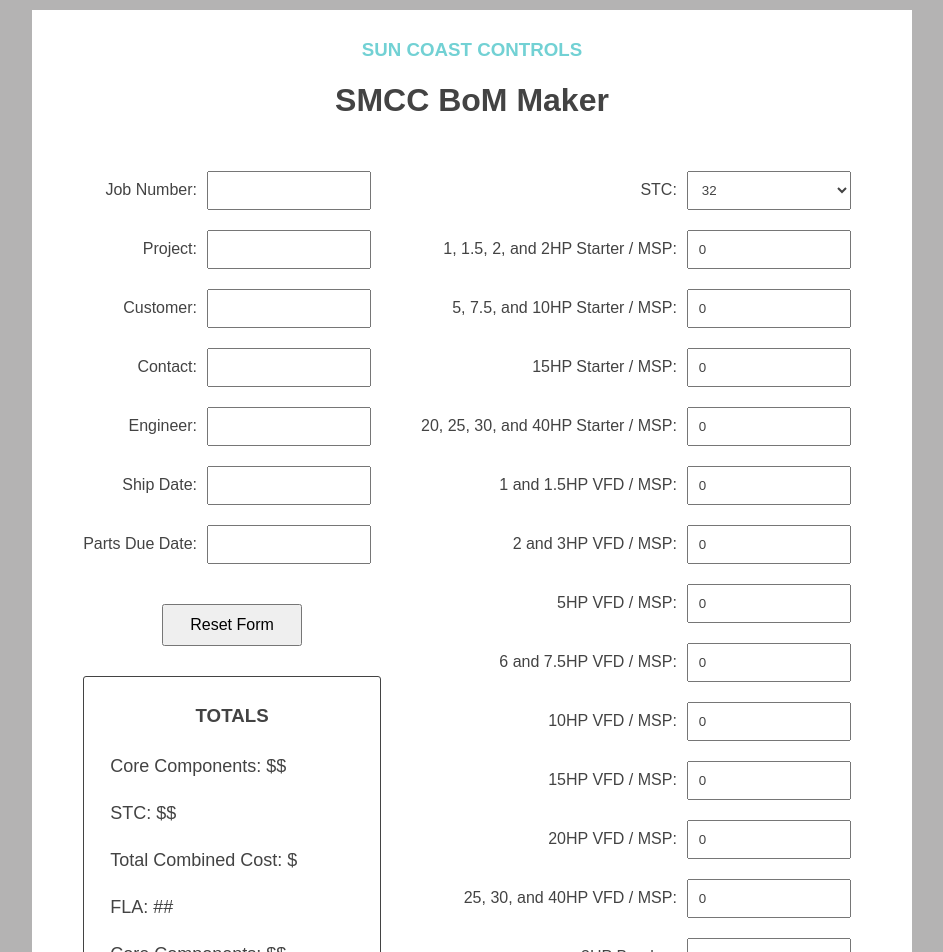
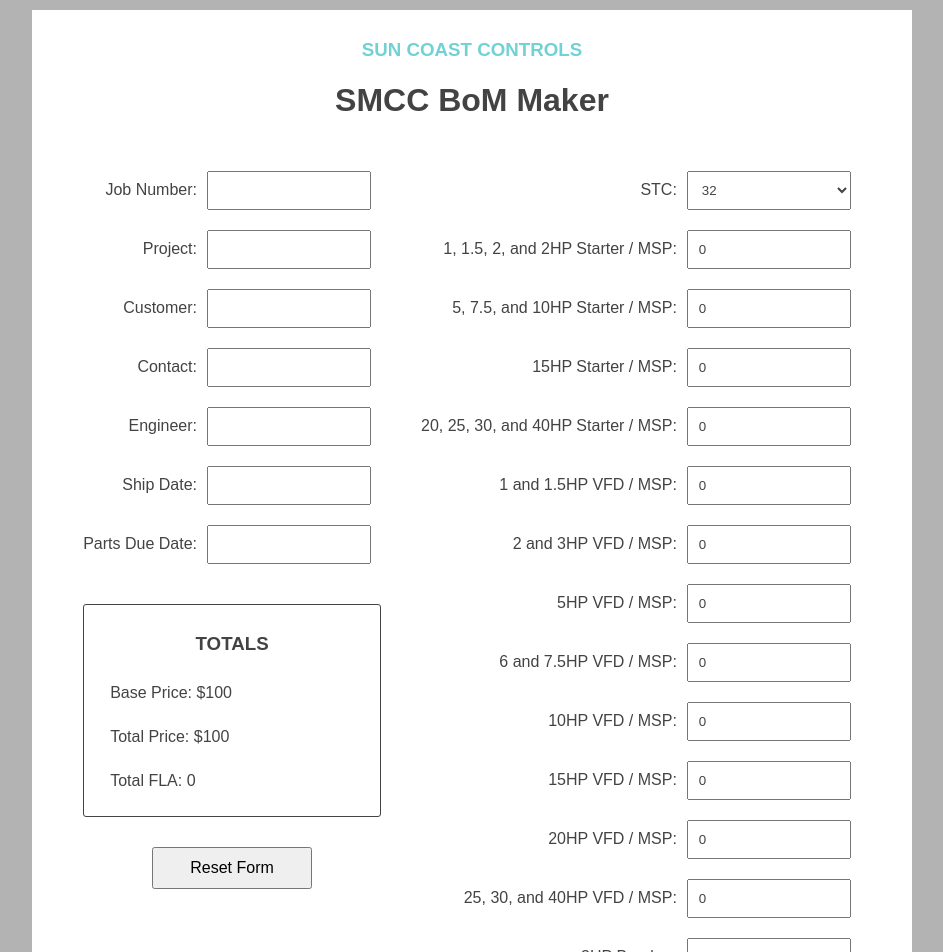
Before and after one commit to adashe/smcc-bom-maker, a React (Create React App) app: page / in a window 1280 px wide. Shown: the top 952 px of the page, without its empty margins (168-1111 px from the left). Built offline with nearby package versions, Linux system fonts and the light colour scheme.

Commit message:
built setter functions

```diff
--- a/src/App.js
+++ b/src/App.js
@@ -2,6 +2,8 @@ import { useState } from "react";
 import { ComponentForm } from "./ComponentForm";
 import { ProjectForm } from "./ProjectForm";
 import { Button } from "./Button";
+import { Totals } from "./Totals";
+import { Header } from "./Header";
 
 export default function App() {
     let initialAssem = {
@@ -24,9 +26,39 @@ export default function App() {
         breaker15hp: 0,
     };
     const [assembly, setAssembly] = useState(initialAssem);
+    const [basePrice, setBasePrice] = useState(100);
+    const [totalPrice, setTotalPrice] = useState(basePrice);
+    const [totalFLA, setTotalFLA] = useState(0);
 
     function handleReset() {
         setAssembly(initialAssem);
+        setBasePrice(100);
+        setTotalPrice(basePrice);
+        setTotalFLA(0);
+    }
+
+    function handleChange(e) {
+        const { name, value } = e.target;
+        setAssembly((previous) => ({
+            ...previous,
+            [name]: Number(value),
+        }));
+
+        calcBasePrice();
+        calcTotalPrice();
+        calcTotalFLA();
+    }
+
+    function calcBasePrice() {
+        setBasePrice(100);
+    }
+
+    function calcTotalPrice() {
+        setTotalPrice((price) => (price += 2));
+    }
+
+    function calcTotalFLA() {
+        setTotalFLA((fla) => (fla += 1));
     }
 
     return (
@@ -36,39 +68,21 @@ export default function App() {
             <div className="container">
                 <div>
                     <ProjectForm />
+                    <Totals
+                        basePrice={basePrice}
+                        totalPrice={totalPrice}
+                        totalFLA={totalFLA}
+                    />
                     <Button handleClick={handleReset}>Reset Form</Button>
-                    <Totals />
                 </div>
 
                 <div>
                     <ComponentForm
                         assembly={assembly}
-                        setAssembly={setAssembly}
+                        handleChange={handleChange}
                     />
                 </div>
             </div>
         </div>
     );
 }
-
-function Header() {
-    return (
-        <div>
-            <h3 className="company-name">SUN COAST CONTROLS</h3>
-            <h1>SMCC BoM Maker</h1>
-        </div>
-    );
-}
-
-function Totals({ totalPrice }) {
-    return (
-        <div id="totals-div">
-            <h3>TOTALS</h3>
-            <div>Core Components: $$</div>
-            <div>STC: $$</div>
-            <div>Total Combined Cost: ${totalPrice}</div>
-            <div>FLA: ##</div>
-            <div>Core Components: $$</div>
-        </div>
-    );
-}
--- a/src/ComponentForm.js
+++ b/src/ComponentForm.js
@@ -1,13 +1,4 @@
-export function ComponentForm({ assembly, setAssembly }) {
-    function handleChange(e) {
-        const { name, value } = e.target;
-        setAssembly((previous) => ({
-            ...previous,
-            [name]: Number(value),
-        }));
-        console.log(assembly);
-    }
-
+export function ComponentForm({ assembly, handleChange }) {
     function handleSelect(e) {
         e.target.select();
     }
--- /dev/null
+++ b/src/Header.js
@@ -0,0 +1,8 @@
+export function Header() {
+    return (
+        <div>
+            <h3 className="company-name">SUN COAST CONTROLS</h3>
+            <h1>SMCC BoM Maker</h1>
+        </div>
+    );
+}
--- /dev/null
+++ b/src/Totals.js
@@ -0,0 +1,10 @@
+export function Totals({ basePrice, totalPrice, totalFLA }) {
+    return (
+        <div id="totals-div">
+            <h3>TOTALS</h3>
+            <div>Base Price: ${basePrice}</div>
+            <div>Total Price: ${totalPrice}</div>
+            <div>Total FLA: {totalFLA}</div>
+        </div>
+    );
+}
--- a/src/index.css
+++ b/src/index.css
@@ -7,7 +7,6 @@ body {
 .App {
     background: white;
     width: 860px;
-    /* height: 560px; */
     text-align: center;
     margin: 10px auto;
     padding: 10px;
@@ -29,10 +28,10 @@ body {
     text-align: left;
     margin: 6px;
     padding: 10px;
-    font-size: 18px;
+    font-size: 16px;
 }
 button {
-    width: 140px;
+    width: 160px;
     margin: 10px;
     padding: 10px;
     font-size: 16px;
```
